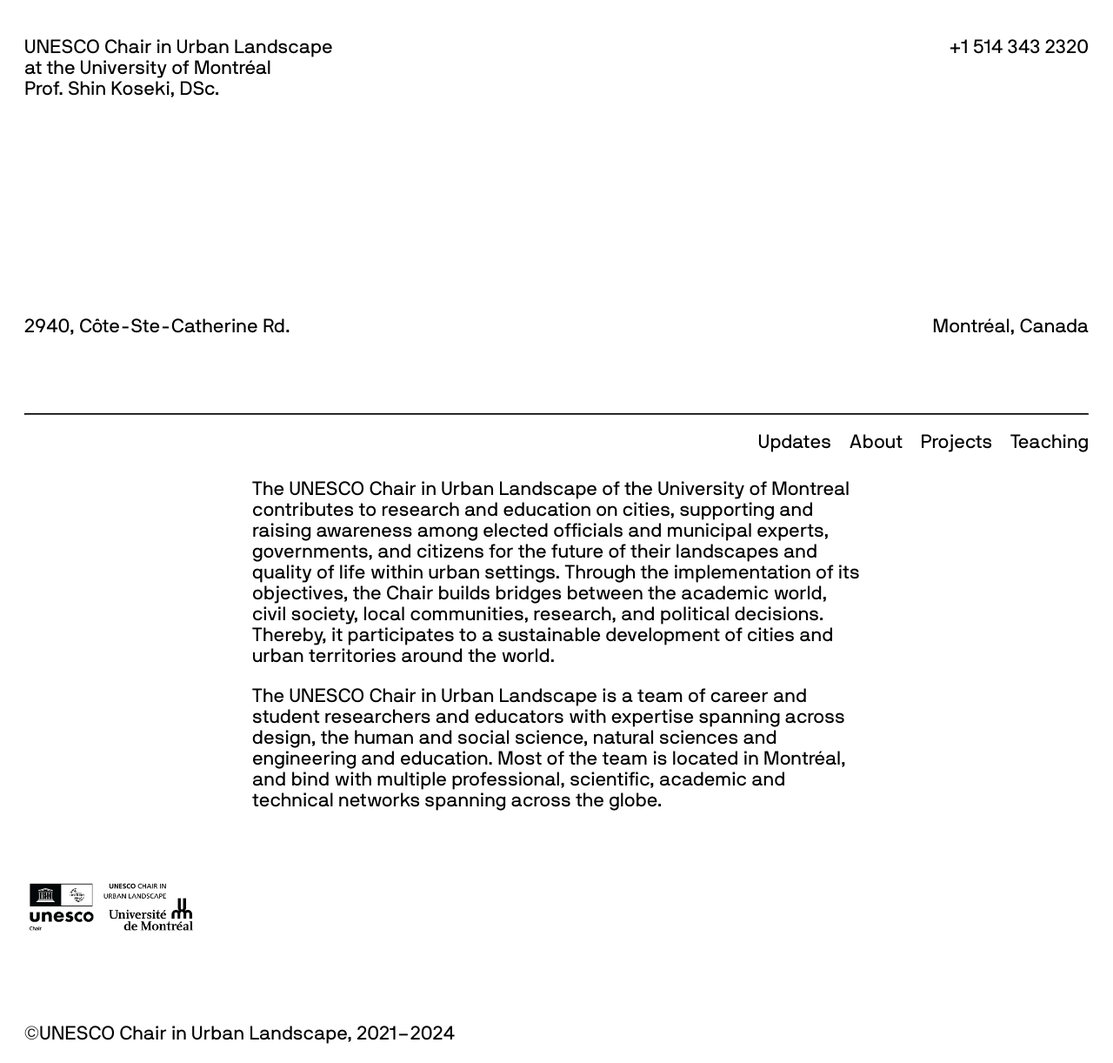
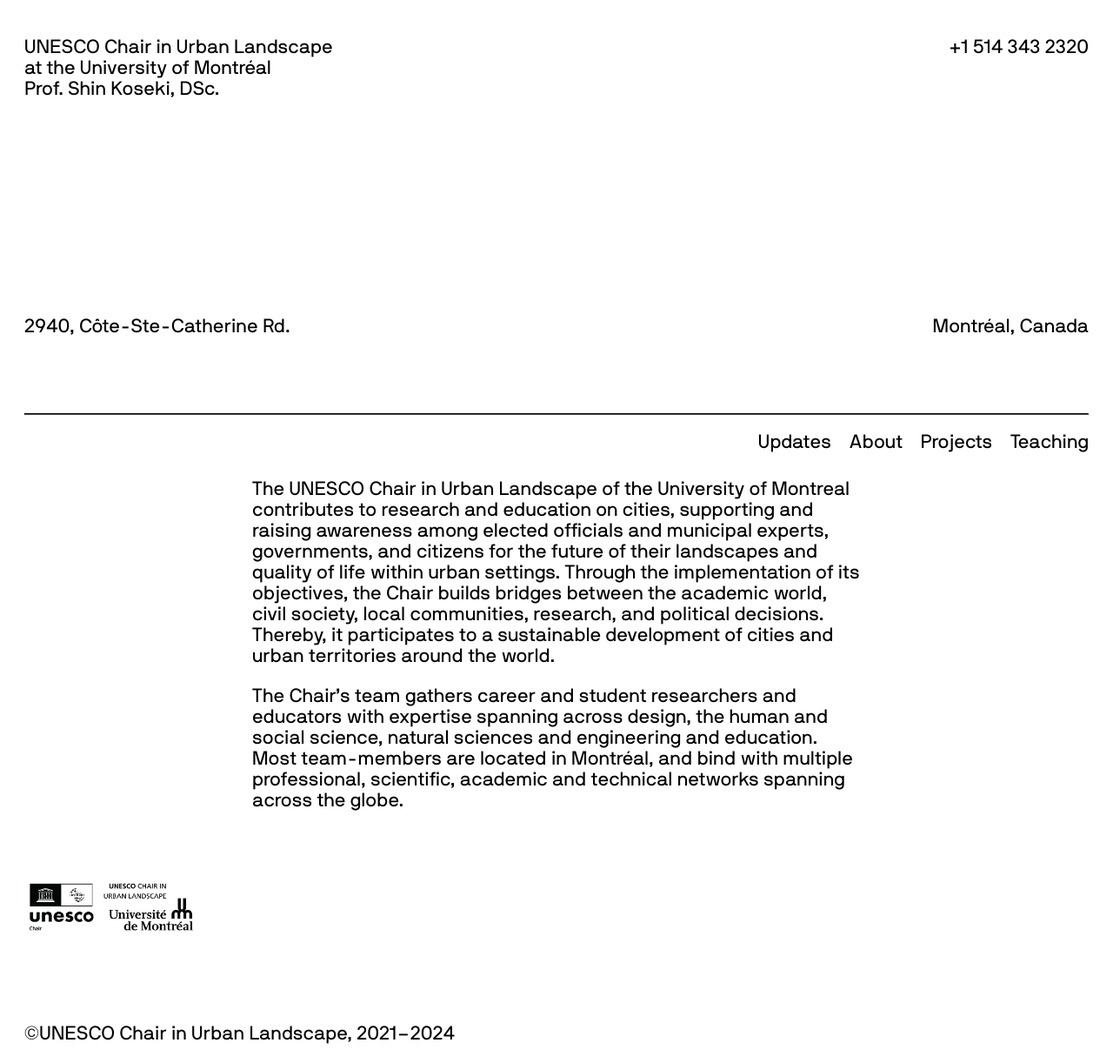
Before and after one commit to CUPUM/cupum.github.io, a Jekyll site: the page built from about.md, in a window 1280 px wide. Shown: the whole page at 87% size. Built offline with Jekyll 4.4.1, drawn with Linux system fonts in a browser that asks for light colours.

Commit message:
update about team description

```diff
--- a/about.md
+++ b/about.md
@@ -4,4 +4,4 @@
 
 The UNESCO Chair in Urban Landscape of the University of Montreal contributes to research and education on cities, supporting and raising awareness among elected officials and municipal experts, governments, and citizens for the future of their landscapes and quality of life within urban settings. Through the implementation of its objectives, the Chair builds bridges between the academic world, civil society, local communities, research, and political decisions. Thereby, it participates to a sustainable development of cities and urban territories around the world.
 
-The UNESCO Chair in Urban Landscape is a team of career and student researchers and educators with expertise spanning across design, the human and social science, natural sciences and engineering and education. Most of the team is located in Montréal, and bind with multiple professional, scientific, academic and technical networks spanning across the globe.
+The Chair’s team gathers career and student researchers and educators with expertise spanning across design, the human and social science, natural sciences and engineering and education. Most team-members are located in Montréal, and bind with multiple professional, scientific, academic and technical networks spanning across the globe.
```
